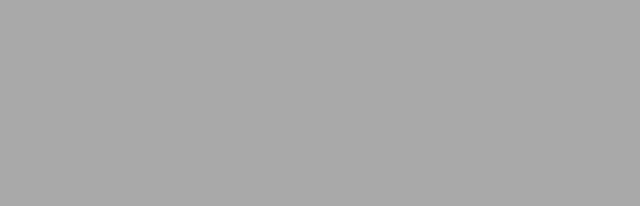
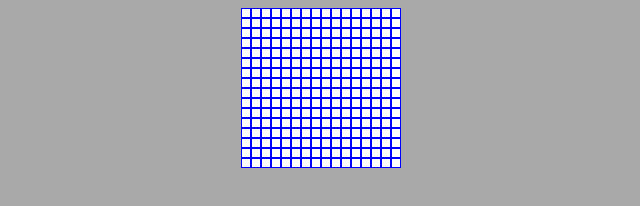
Before and after one commit to dorianpeters/etch-a-sketch, a plain HTML site: page index.html in a window 1280 px wide. Shown: the whole page, without its empty margins (319-959 px from the left). Drawn offline with Linux system fonts and the light colour scheme.

Commit message:
Add javascript code to create square grid, made container exact size so it doesn't grow or shrink

```diff
--- a/app.js
+++ b/app.js
@@ -0,0 +1,19 @@
+let squareSize = 16;
+let totalSize = squareSize * 10;
+let container = document.querySelector('.container');
+container.style.width = totalSize + 'px';
+container.style.height = totalSize + 'px';
+
+for(let i = 0; i < squareSize ** 2; i++) {
+  let div = document.createElement('div');
+  div.style.height = '8px';
+  div.style.width = '8px';
+  div.style.backgroundColor = 'white';
+  div.style.border = 'thin solid blue';
+  container.appendChild(div);
+
+  // Event listener not working
+  div.addEventListener('hover', () => {
+    div.style.backgroundColor = 'red';
+  });
+}
--- a/index.html
+++ b/index.html
@@ -8,6 +8,8 @@
     <title>Etch-A-Sketch</title>
   </head>
   <body style="background-color: darkgrey;">
+    <div class="container">
+    </div>
     <script type="text/javascript" src="app.js"></script>
   </body>
 </html>
--- a/style.css
+++ b/style.css
@@ -0,0 +1,14 @@
+body {
+  display: flex;
+  justify-content: center;
+  align-items: center;
+}
+
+.container {
+  display:flex;
+  flex-wrap: wrap;
+  flex-grow: 0;
+  flex-shrink: 0;
+  align-content: flex-start;
+  background-color: black;
+}
```
